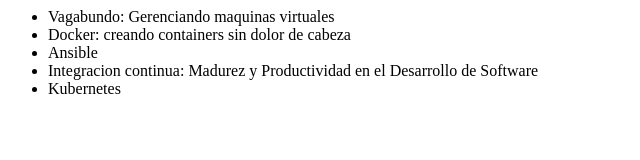
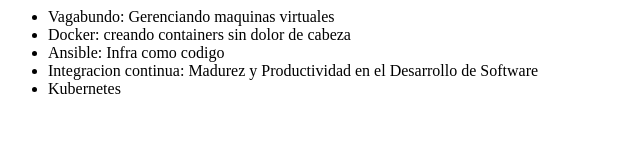
Before and after one commit to EJM1981/alura-git, a plain HTML site: page index.html in a window 1280 px wide. Shown: the whole page, without its empty margins (0-640 px from the left). Drawn offline with Linux system fonts and the light colour scheme.

Commit message:
Cambiando el nombre de Ansible

```diff
--- a/index.html
+++ b/index.html
@@ -8,7 +8,7 @@
      <ul>
          <li> Vagabundo: Gerenciando maquinas virtuales</li>
          <li> Docker: creando containers sin dolor de cabeza</li>
-         <li> Ansible</li>
+         <li> Ansible: Infra como codigo</li>
          <li> Integracion continua: Madurez y Productividad en el Desarrollo de Software</li>
          <li> Kubernetes</li>
      </ul>
```
